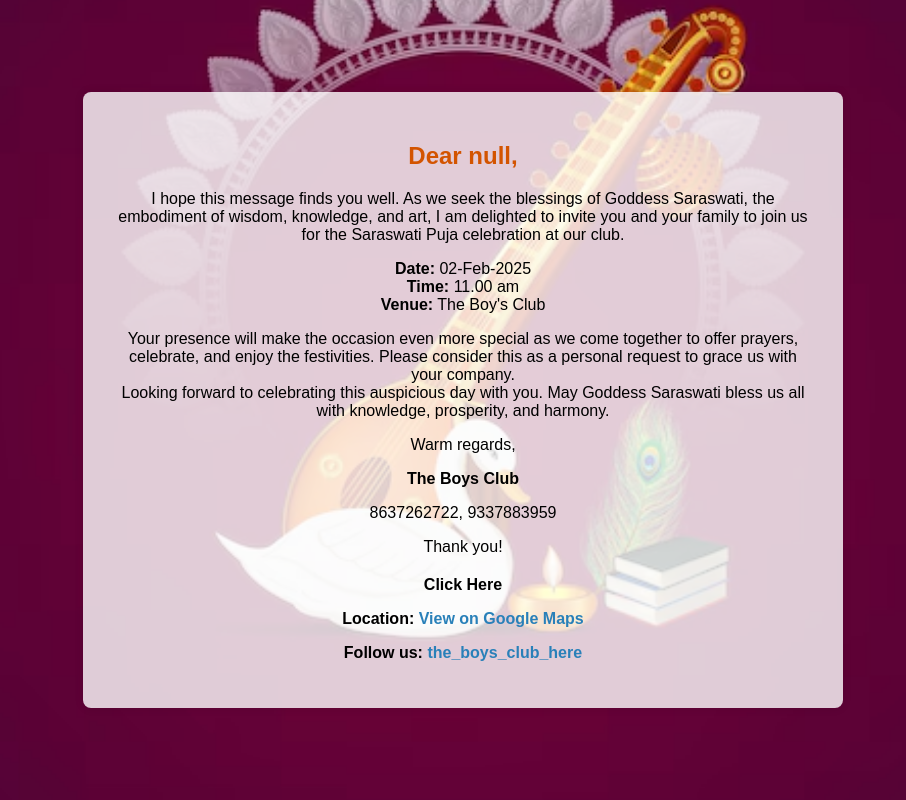
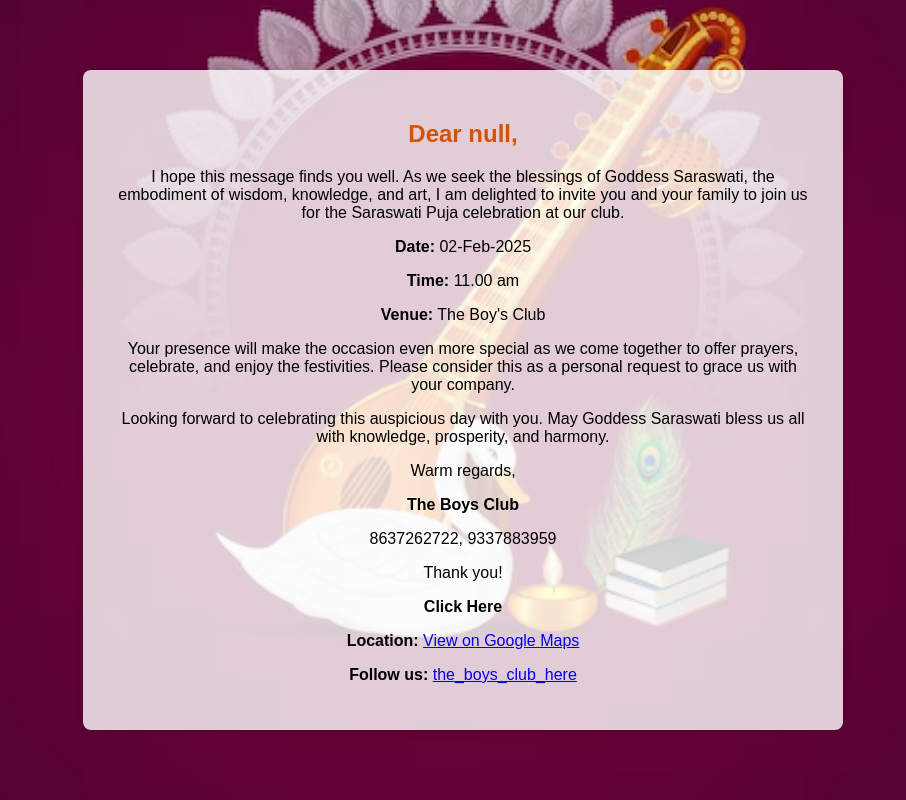
Before and after one commit to Deba647/The-Boys-Club, a plain HTML site: page invitation.html in a window 1280 px wide. Shown: the whole page, without its empty margins (177-1083 px from the left). Drawn offline with Linux system fonts and the light colour scheme.

Commit message:
Update invitation.html

```diff
--- a/invitation.html
+++ b/invitation.html
@@ -1,3 +1,4 @@
+
 <!DOCTYPE html>
 <html lang="en">
 <head>
@@ -28,32 +29,22 @@
     .invitation h2 {
       color: #d35400;
     }
-    .links {
-      margin-top: 20px;
-      font-size: 16px;
-    }
-    .links a {
-      text-decoration: none;
-      color: #2980b9;
-      font-weight: bold;
-    }
-    .links a:hover {
-      color: #d35400;
-    }
   </style>
 </head>
 <body>
   <div class="invitation" id="invitationMessage">
     <h2 id="greeting"></h2>
     <p>I hope this message finds you well. As we seek the blessings of Goddess Saraswati, the embodiment of wisdom, knowledge, and art, I am delighted to invite you and your family to join us for the Saraswati Puja celebration at our club.</p>
-    <p><strong>Date:</strong> 02-Feb-2025<br><strong>Time:</strong> 11.00 am<br><strong>Venue:</strong> The Boy's Club</p>
-    <p>Your presence will make the occasion even more special as we come together to offer prayers, celebrate, and enjoy the festivities. Please consider this as a personal request to grace us with your company.<br>Looking forward to celebrating this auspicious day with you. May Goddess Saraswati bless us all with knowledge, prosperity, and harmony.</p>
+    <p><strong>Date:</strong> 02-Feb-2025</p>
+    <p><strong>Time:</strong> 11.00 am</p>
+    <p><strong>Venue:</strong> The Boy's Club</p>
+    <p>Your presence will make the occasion even more special as we come together to offer prayers, celebrate, and enjoy the festivities. Please consider this as a personal request to grace us with your company.</p>
+    <p>Looking forward to celebrating this auspicious day with you. May Goddess Saraswati bless us all with knowledge, prosperity, and harmony.</p>
     <p>Warm regards,</p>
     <p><strong>The Boys Club</strong></p>
     <p>8637262722, 9337883959</p>
     <p>Thank you!</p>
 
-    <!-- Links Section -->
     <div class="links">
       <p><strong>Click Here</strong></p>
       <p><strong>Location:</strong> <a href="https://maps.app.goo.gl/6xnn8PaDDFjWAzWz8" target="_blank">View on Google Maps</a></p>
```
